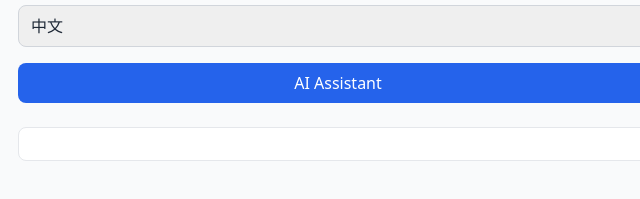
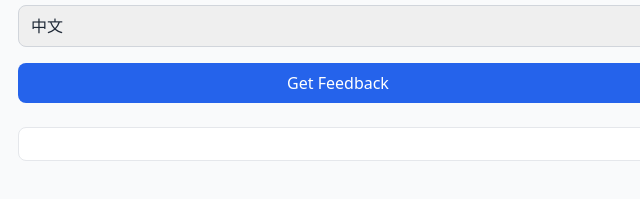
Before and after one commit to vanessazlh/writestreak, a website: page public/index.html in a window 1280 px wide. Shown: the part 429-628 px from the top of the page, 302-942 px from the left. Drawn offline with nearby package versions, Linux system fonts and the light colour scheme.

Commit message:
Update index.html

```diff
--- a/public/index.html
+++ b/public/index.html
@@ -29,7 +29,7 @@
       <option value="es">Español</option>
     </select>
 
-    <button onclick="getAIResponse()" class="w-full bg-blue-600 text-white py-2 rounded-lg hover:bg-blue-700 transition">AI Assistant</button>
+    <button onclick="getAIResponse()" class="w-full bg-blue-600 text-white py-2 rounded-lg hover:bg-blue-700 transition">Get Feedback</button>
 
     <div id="aiFeedback" class="mt-6 p-4 bg-white border border-gray-200 rounded-lg whitespace-pre-wrap"></div>
   </div>
```
